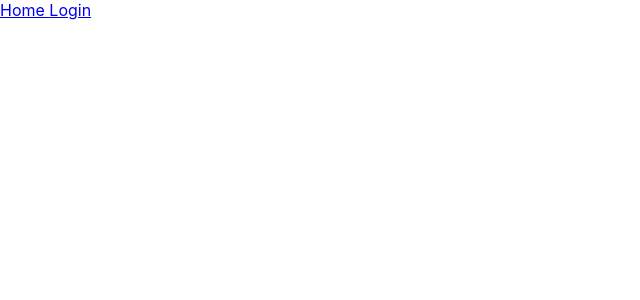
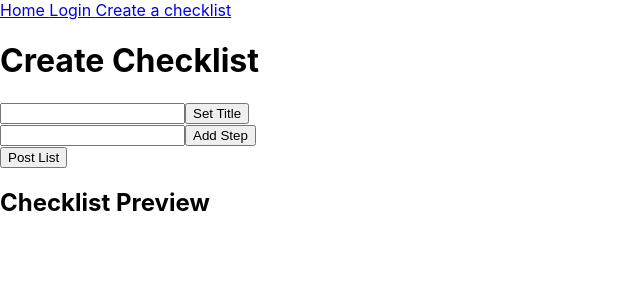
Before and after one commit to pham-andrew/Operations-Checklist, a React (Create React App) app in the folder frontend/: page /create in a window 1280 px wide. Shown: the top 300 px of the page, without its empty margins (0-640 px from the left). Built offline with nearby package versions, Linux system fonts and the light colour scheme.

Commit message:
its passing data, working on pushing checklists

```diff
--- a/frontend/src/App.js
+++ b/frontend/src/App.js
@@ -2,7 +2,7 @@
 import {BrowserRouter as Router, Route, Switch} from 'react-router-dom'
 import CreateUser from './Components/CreateUser'
 import Login from './Components/Login';
-
+import CreateChecklist from './Components/CreateChecklist';
 import Checklist from './Components/Checklist';
 
 function App() {
@@ -11,11 +11,12 @@
       <div>
           <a href="/">Home </a>
           <a href="/login">Login </a>
+          <a href="/create">Create a checklist</a>
       </div>
       <Switch>
-        {/* <Route path="/">
-          <Checklist />
-        </Route> */}
+        <Route path="/create">
+          <CreateChecklist />
+        </Route>
         <Route path="/login">
           <Login />
         </Route>
--- a/frontend/src/Components/Checklist.js
+++ b/frontend/src/Components/Checklist.js
@@ -1,7 +1,9 @@
 
 function Checklist(){
     return(
-        <p>Hi</p>
+        <form>
+
+        </form>
     )
 }
 
--- a/frontend/src/Components/CreateChecklist.js
+++ b/frontend/src/Components/CreateChecklist.js
@@ -7,8 +7,8 @@
 
     const addStep = (e) =>{
         e.preventDefault()
-        setChecklist([...Checklist, {todo: e.target.form.item.value, order: Checklist.length+1}])
-        console.log(Checklist)
+        setChecklist([...Checklist, {todo: e.target.form.item.value}])
+        //console.log(Checklist)
 
         //formatHelper();
     }
@@ -18,33 +18,67 @@
         setTitle(e.target.form.title.value)
     }
 
-    const formatHelper = () =>{
-        setFormattedChecklist(Checklist.map(e => {
-            <div>
-                {e.todo}
-            </div>
-        }))
+    const orderHelper = () =>{
+        let tempArray = Checklist.map((element, index) =>({ order: index, ...element}))
+        setChecklist([...tempArray])
+        console.log(Checklist)
     }
 
     const inc = (e) =>{
-        console.log(Checklist[e.target.id])
-        // TODO splice the above, and insert before like -1 -1
+        let temp = Checklist[e.target.id]
+        let index = e.target.id
+        let tempArray = Checklist
+        tempArray.splice(index, 1)
+        tempArray.splice((index-1), 0, temp)
+        console.log(tempArray)
+        setChecklist([...tempArray])
     }
 
     const dec = (e) =>{
-        console.log(Checklist[e.target.id])
-        // TODO splice the above, and insert before like -1 -1
+        let temp = Checklist[e.target.id]
+        let index = e.target.id
+        let tempArray = Checklist
+        tempArray.splice(index, 1)
+        tempArray.splice((index+1), 0, temp)
+        console.log(tempArray)
+        setChecklist([...tempArray])
+        index = 0
+    }
+
+    const submitHandler = e =>{
+        e.preventDefault()
+        orderHelper()
+        let requestOptions ={
+            method: 'POST',
+            headers: {'Content-Type': 'application/json'},
+            body: JSON.stringify({
+                author: 'admin',
+                title: ListTitle,
+                todos: Checklist
+            })
+        }
+        fetch('http://localhost:3001/checklists', requestOptions)
+        console.log(requestOptions)
     }
 
     return(
         <>
             <h1>Create Checklist</h1>
+            <form onSubmit={submitHandler}>
+                <input type="text" id="title" onSubmit={titleHandler}/>
+                <button onClick={titleHandler}>Set Title</button>
+                <br/>
+                <input type="text" id="item" />
+                <button onClick={addStep}>Add Step</button>
+                <br/>
+                <button type="submit" onClick={submitHandler}>Post List</button>
+            </form>
             <div>
                 <h2>{ListTitle}</h2>
                 {Checklist.map((item, index) =>{
                    return(
                         <div id={index}>
-                            Step {item.order}
+                            Step {index+1}:
                             {item.todo}
                             <button id={index} onClick={inc}>^</button>
                             <button id={index} onClick={dec}>V</button>
@@ -52,16 +86,6 @@
                     )
                 })}
             </div>
-            <form>
-                <input type="text" id="title" onSubmit={titleHandler}/>
-                <button onClick={titleHandler}>Set Title</button>
-
-                <br/>
-                <input type="text" id="item" />
-                <button onClick={addStep}>Add Step</button>
-                <br/>
-                <button type="submit">Post List</button>
-            </form>
         </>
     )
 }
```
Also changed, not shown: 1 other file (tests, documents, lock files or other folders).
